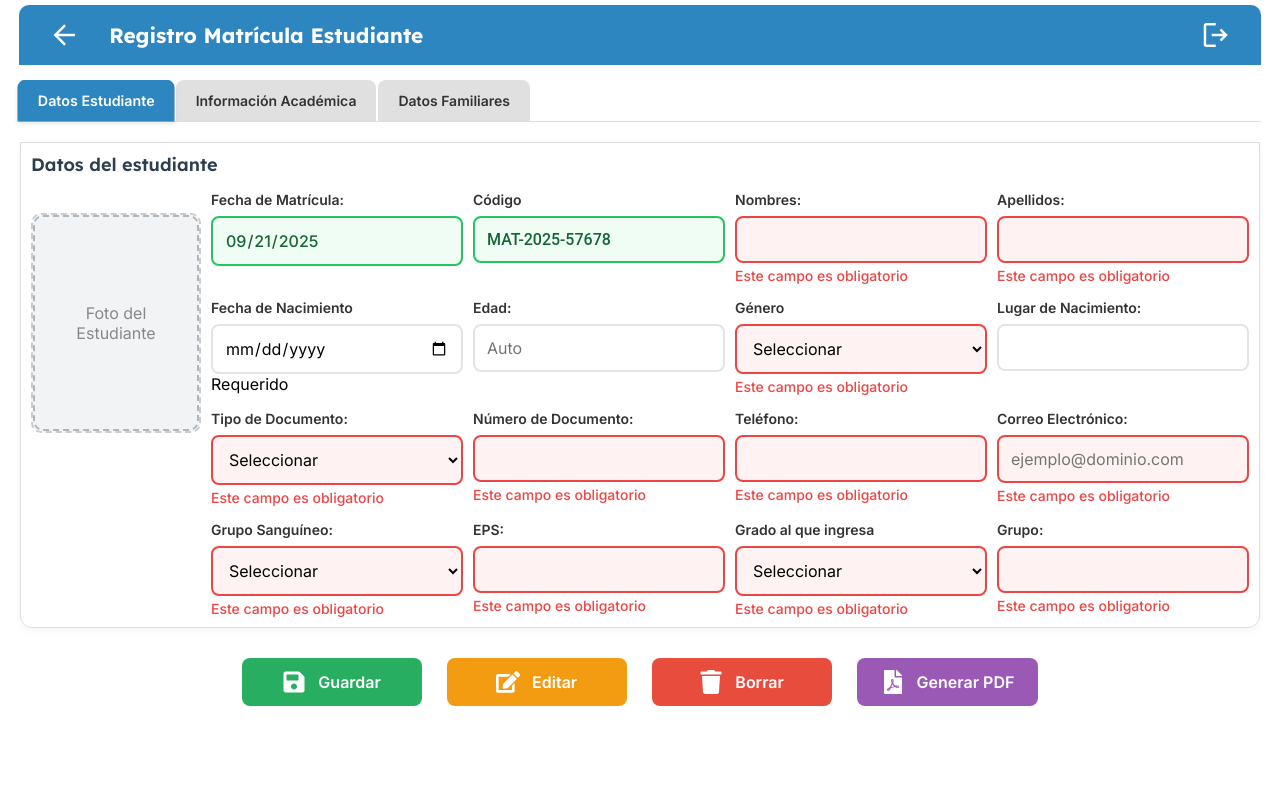
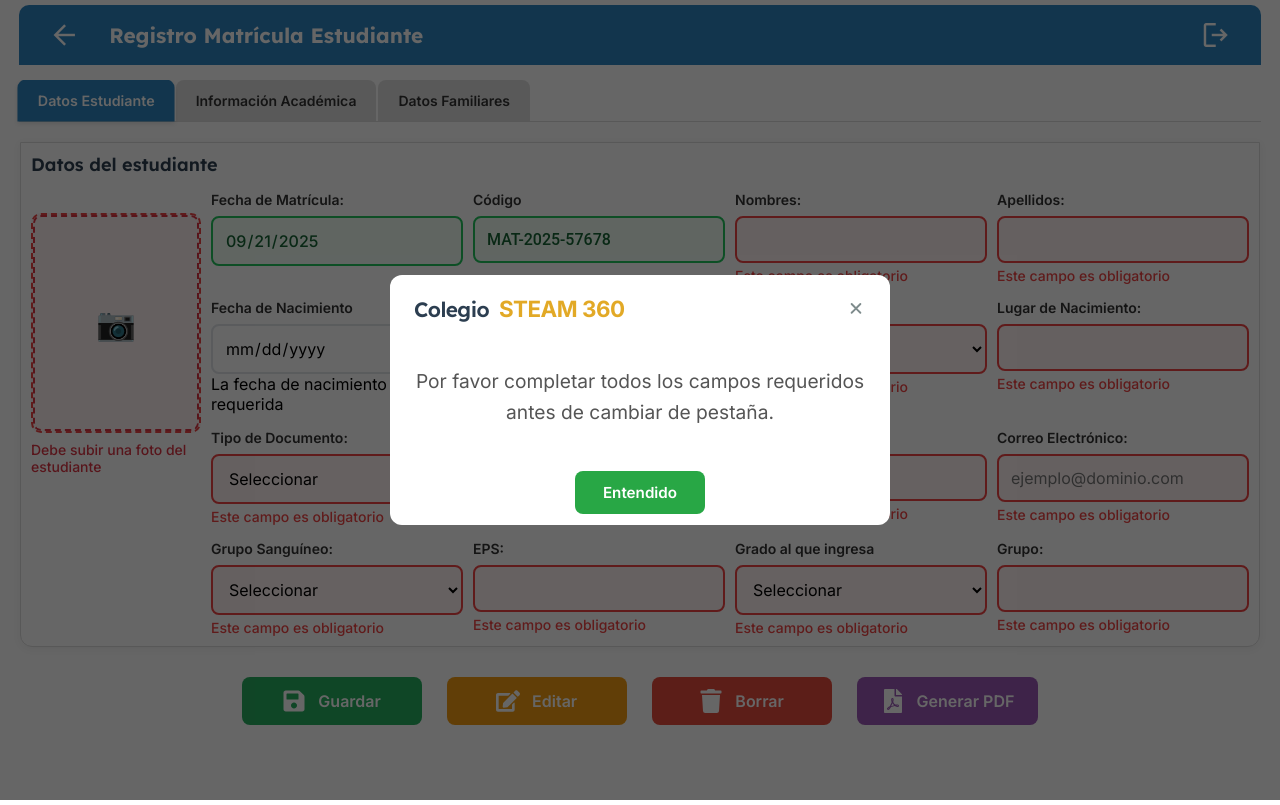
Before and after one commit to jhonhidalgoA/Gestion360, a React (Vite) app in the folder react-frontend/: page /matricula in a window 1280 px wide. Both pictures are taken after a click on the button "Datos Estudiante". Built offline with nearby package versions, Linux system fonts and the light colour scheme.

Commit message:
Validaciones

```diff
--- a/react-frontend/src/components/ui/Modal.jsx
+++ b/react-frontend/src/components/ui/Modal.jsx
@@ -1,7 +1,7 @@
 import { IoClose } from "react-icons/io5";
 import "./Modal.css";
 
-const Modal = ({ isOpen, onClose, title, message, buttons }) => {
+const Modal = ({ isOpen, onClose, title, message, buttons = [] }) => {
   if (!isOpen) return null;
 
   return (
--- a/react-frontend/src/pages/Administrador/Matricula/Matricula.jsx
+++ b/react-frontend/src/pages/Administrador/Matricula/Matricula.jsx
@@ -5,10 +5,12 @@ import TabAcademica from "./TabAcademica";
 import TabFamilia from "./TabFamilia";
 import NavbarSection from "../../../components/layout/Navbar/NavbarSection";
 import Botones from "../../../components/ui/Botones";
+import Modal from "../../../components/ui/Modal";
 import "./Matricula.css";
 
 const Matricula = () => {
   const [activeTab, setActiveTab] = useState("estudiante");
+  const [isModalOpen, setIsModalOpen] = useState(false);
 
   const generateStudentCode = () => {
     const year = new Date().getFullYear();
@@ -23,10 +25,11 @@ const Matricula = () => {
     handleSubmit,
     formState: { errors, isValid },
     trigger,
+    setValue,
+    getValues,
   } = useForm({
     mode: "onBlur",
     defaultValues: {
-
       // Datos Estudiante
       registerDate: todayDate,
       codigo: generateStudentCode(),
@@ -34,6 +37,7 @@ const Matricula = () => {
       name: "",
       lastname: "",
       studentBirthDate: "",
+      studentAge: "",
       studentGender: "",
       studentBirthPlace: "",
       studentDocument: "",
@@ -45,13 +49,13 @@ const Matricula = () => {
       studentGroup: "",
       studentBlood: "",
 
-      // Datos Académicos (para completar luego)
+      // Datos Académicos
       grado: "",
       jornada: "",
       fechaIngreso: "",
       observaciones: "",
 
-      // Datos Familiares (para completar luego)
+      // Datos Familiares
       nombrePadre: "",
       telefonoPadre: "",
       emailPadre: "",
@@ -66,6 +70,7 @@ const Matricula = () => {
 
   const handleTabChange = async (tab) => {
     let fieldsToValidate = [];
+    let hasErrors = false;
 
     if (activeTab === "estudiante") {
       fieldsToValidate = [
@@ -73,6 +78,7 @@ const Matricula = () => {
         "lastname",
         "studentBirthDate",
         "studentGender",
+        "studentBirthPlace",
         "studentDocument",
         "studentDocumentNumber",
         "studentphone",
@@ -82,15 +88,22 @@ const Matricula = () => {
         "studentGroup",
         "studentBlood",
       ];
+
+      // Validación personalizada para la foto
+      const formData = getValues();
+      if (!formData.studentPhoto) {
+        hasErrors = true;
+      }
+    } else if (activeTab === "academica") {
+      fieldsToValidate = ["grado", "jornada", "fechaIngreso"];
+    } else if (activeTab === "familia") {
+      fieldsToValidate = ["nombrePadre", "telefonoPadre", "nombreMadre", "telefonoMadre"];
     }
-
 
     if (fieldsToValidate.length > 0) {
       const isValidTab = await trigger(fieldsToValidate);
-      if (!isValidTab) {
-        alert(
-          "Por favor completa los campos obligatorios antes de cambiar de pestaña."
-        );
+      if (!isValidTab || hasErrors) {
+        setIsModalOpen(true);
         return;
       }
     }
@@ -98,8 +111,39 @@ const Matricula = () => {
     setActiveTab(tab);
   };
 
+  const handleConfirmModal = () => {
+    setIsModalOpen(false);
+
+    // Buscar el primer campo con error y hacer focus
+    const firstErrorField = Object.keys(errors)[0];
+    if (firstErrorField) {
+      // Esperar un momento para que el DOM se actualice
+      setTimeout(() => {
+        const element = document.getElementById(firstErrorField) ||
+                      document.querySelector(`[name="${firstErrorField}"]`) ||
+                      document.querySelector('.photo-label'); // Para la foto
+
+        if (element) {
+          element.focus();
+          element.scrollIntoView({ behavior: 'smooth', block: 'center' });
+        }
+      }, 100);
+    }
+  };
+
+  const handleCloseModal = () => {
+    setIsModalOpen(false);
+  };
+
   const onSubmit = (data) => {
     console.log("Formulario válido. Datos:", data);
+
+    // Validación adicional antes del envío
+    if (!data.studentPhoto) {
+      alert("Por favor, suba una foto del estudiante.");
+      return;
+    }
+
     // Aquí envías al backend
     alert("¡Matrícula registrada con éxito!");
   };
@@ -131,7 +175,7 @@ const Matricula = () => {
 
       <form onSubmit={handleSubmit(onSubmit)} className="formStudent">
         {activeTab === "estudiante" && (
-          <TabEstudiante register={register} errors={errors} />
+          <TabEstudiante register={register} errors={errors} setValue={setValue} />
         )}
         {activeTab === "academica" && (
           <TabAcademica register={register} errors={errors} />
@@ -150,6 +194,24 @@ const Matricula = () => {
           />
         </div>
       </form>
+
+      <Modal
+        isOpen={isModalOpen}
+        onClose={handleCloseModal}
+        title={
+          <>
+            Colegio <span className="modal-title-360"> STEAM 360</span>
+          </>
+        }
+        message="Por favor completar todos los campos requeridos antes de cambiar de pestaña."
+        buttons={[
+          {
+            text: "Entendido",
+            variant: "success",
+            onClick: handleConfirmModal,
+          },
+        ]}
+      />
     </div>
   );
 };
--- a/react-frontend/src/pages/Administrador/Matricula/TabEstudiante.jsx
+++ b/react-frontend/src/pages/Administrador/Matricula/TabEstudiante.jsx
@@ -1,4 +1,4 @@
-import {useState} from "react";
+import { useState, useEffect } from "react";
 import "./TabEstudiante.css";
 import InputField from "../../../components/ui/InputField";
 import SelectField from "../../../components/ui/SelectField";
@@ -17,7 +17,7 @@ const TabEstudiante = ({ register, errors, setValue }) => {
     { value: "", label: "Seleccionar" },
     { value: "masculino", label: "Masculino" },
     { value: "femenino", label: "Femenino" },
-    { value: "binario", label: "No Binario" },
+    { value: "no-binario", label: "No Binario" },
   ];
 
   const bloodOptions = [
@@ -50,20 +50,38 @@ const TabEstudiante = ({ register, errors, setValue }) => {
 
   const [preview, setPreview] = useState(null);
   const [age, setAge] = useState("");
+  const [photoFile, setPhotoFile] = useState(null);
+  const [photoError, setPhotoError] = useState("");
+
+  // Efecto para validar la foto cuando cambia
+  useEffect(() => {
+    if (photoFile) {
+      setValue("studentPhoto", photoFile, { shouldValidate: true });
+      setPhotoError("");
+    } else {
+      setValue("studentPhoto", null, { shouldValidate: true });
+      setPhotoError("Debe subir una foto del estudiante");
+    }
+  }, [photoFile, setValue]);
 
   const calculateAge = (birthDateString) => {
     if (!birthDateString) return "";
+
     const birthDate = new Date(birthDateString);
     const today = new Date();
+
+    if (birthDate > today) {
+      return "";
+    }
+
     let calculatedAge = today.getFullYear() - birthDate.getFullYear();
     const monthDiff = today.getMonth() - birthDate.getMonth();
-    if (
-      monthDiff < 0 ||
-      (monthDiff === 0 && today.getDate() < birthDate.getDate())
-    ) {
+
+    if (monthDiff < 0 || (monthDiff === 0 && today.getDate() < birthDate.getDate())) {
       calculatedAge--;
     }
-    return calculatedAge > 0 ? calculatedAge : "";
+
+    return calculatedAge >= 0 ? calculatedAge : "";
   };
 
   const handleBirthDateChange = (e) => {
@@ -75,14 +93,51 @@ const TabEstudiante = ({ register, errors, setValue }) => {
 
   const handlePhotoChange = (e) => {
     const file = e.target.files[0];
-    if (file) {
+
+    if (!file) {
+      setPreview(null);
+      setPhotoFile(null);
+      setPhotoError("Debe subir una foto del estudiante");
+      return;
+    }
+
+    // Verifica si es una imagen
+    if (!file.type.startsWith("image/")) {
+      alert("Solo se permiten archivos de imagen (JPG, PNG, GIF).");
+      e.target.value = "";
+      setPreview(null);
+      setPhotoFile(null);
+      setPhotoError("Debe ser un archivo de imagen");
+      return;
+    }
+
+    // Verifica tamaño
+    if (file.size > 5 * 1024 * 1024) {
+      alert("La imagen debe pesar menos de 5MB.");
+      e.target.value = "";
+      setPreview(null);
+      setPhotoFile(null);
+      setPhotoError("La imagen debe pesar menos de 5MB");
+      return;
+    }
+
+    // Leer y mostrar la imagen
     const reader = new FileReader();
     reader.onloadend = () => {
       setPreview(reader.result);
+      setPhotoFile(file);
+      setPhotoError("");
     };
     reader.readAsDataURL(file);
-    } else {
+  };
+
+  const clearPhoto = () => {
     setPreview(null);
+    setPhotoFile(null);
+    setPhotoError("Debe subir una foto del estudiante");
+    const fileInput = document.getElementById("student-photo");
+    if (fileInput) {
+      fileInput.value = "";
     }
   };
 
@@ -91,34 +146,13 @@ const TabEstudiante = ({ register, errors, setValue }) => {
       <div className="photo-container">
         <label
           htmlFor="student-photo"
-          className={`photo-label ${errors.studentPhoto ? "photo-error" : ""}`}
+          className={`photo-label ${photoError ? "photo-error" : ""}`}
         >
-          <span>{preview ? "" : "Foto del Estudiante"}</span>
+          {!preview && <span></span>}
           <input
             type="file"
             id="student-photo"
-            {...register("studentPhoto", {
-              required: "Debe subir una foto del estudiante",
-              validate: {
-                isImage: (files) => {
-                  if (!files || files.length === 0)
-                    return "Debe subir una foto";
-                  const file = files[0];
-                  return (
-                    file.type.startsWith("image/") ||
-                    "Solo se permiten imágenes"
-                  );
-                },
-                maxSize: (files) => {
-                  if (!files || files.length === 0) return true;
-                  const file = files[0];
-                  return (
-                    file.size <= 5 * 1024 * 1024 ||
-                    "La imagen debe pesar menos de 5MB"
-                  );
-                },
-              },
-            })}
+            name="studentPhoto"
             accept="image/*"
             onChange={handlePhotoChange}
             className="visually-hidden"
@@ -129,17 +163,54 @@ const TabEstudiante = ({ register, errors, setValue }) => {
               backgroundImage: preview ? `url(${preview})` : "none",
               backgroundSize: "cover",
               backgroundPosition: "center",
-              border: preview ? "none" : "2px dashed #adb5bd",
+              border: preview ? "2px solid #28a745" : photoError ? "2px dashed #dc3545" : "2px dashed #adb5bd",
+              minHeight: "150px",
+              display: "flex",
+              alignItems: "center",
+              justifyContent: "center",
+              position: "relative",
+              borderRadius: "8px"
             }}
           >
+            {!preview && (
+              <div style={{ textAlign: "center", color: photoError ? "#dc3545" : "#6c757d" }}>
+                <div style={{ fontSize: "2rem" }}>📷</div>
+              </div>
+            )}
           </div>
         </label>
-        {errors.studentPhoto && (
+
+        {preview && (
+          <button
+            type="button"
+            onClick={clearPhoto}
+            className="clear-photo-btn"
+            style={{
+              marginTop: "0.5rem",
+              padding: "0.25rem 0.5rem",
+              fontSize: "0.8rem",
+              backgroundColor: "#08f884ff",
+              color: "white",
+              border: "none",
+              borderRadius: "4px",
+              cursor: "pointer"
+            }}
+          >
+           Cambiar foto
+          </button>
+        )}
+
+        {photoError && (
           <span
             className="error-message"
-            style={{ display: "block", marginTop: "0.5rem" }}
+            style={{
+              display: "block",
+              marginTop: "0.5rem",
+              color: "#dc3545",
+              fontSize: "0.875rem"
+            }}
           >
-            {errors.studentPhoto.message}
+            {photoError}
           </span>
         )}
       </div>
@@ -153,6 +224,7 @@ const TabEstudiante = ({ register, errors, setValue }) => {
               type="date"
               className="input-autofill"
               id="register-date"
+              name="registerDate"
               {...register("registerDate")}
               readOnly
             />
@@ -163,6 +235,7 @@ const TabEstudiante = ({ register, errors, setValue }) => {
               type="text"
               className="input-autofill"
               id="codigo"
+              name="codigo"
               {...register("codigo")}
               readOnly
             />
@@ -205,16 +278,26 @@ const TabEstudiante = ({ register, errors, setValue }) => {
             <input
               type="date"
               id="studentBirthDate"
+              name="studentBirthDate"
               {...register("studentBirthDate", {
-                required: "Requerido",
-                validate: (value) => {
-                  if (!value) return "Requerido";
+                required: "La fecha de nacimiento es requerida",
+                validate: {
+                  notFuture: (value) => {
+                    if (!value) return true;
                     const date = new Date(value);
-                  return !isNaN(date) || "Fecha inválida";
+                    const today = new Date();
+                    return date <= today || "La fecha no puede ser futura";
                   },
+                  validAge: (value) => {
+                    if (!value) return true;
+                    const age = calculateAge(value);
+                    return age >= 3 && age <= 25 || "La edad debe estar entre 3 y 25 años";
+                  }
+                }
               })}
               onChange={handleBirthDateChange}
               className={`input-line ${errors.studentBirthDate ? "error" : ""}`}
+              max={new Date().toISOString().split('T')[0]}
             />
             {errors.studentBirthDate && (
               <p className="field-error">{errors.studentBirthDate.message}</p>
@@ -225,6 +308,7 @@ const TabEstudiante = ({ register, errors, setValue }) => {
             <input
               type="number"
               id="studentAge"
+              name="studentAge"
               value={age}
               readOnly
               className="input-line"
@@ -247,11 +331,11 @@ const TabEstudiante = ({ register, errors, setValue }) => {
             required
             validation={{
               minLength: { value: 3, message: "Mínimo 3 caracteres" },
+              maxLength: { value: 100, message: "Máximo 100 caracteres" },
             }}
           />
         </div>
 
-        {/* Fila 3 */}
         <div className="field-row">
           <SelectField
             label="Tipo de Documento:"
@@ -306,7 +390,6 @@ const TabEstudiante = ({ register, errors, setValue }) => {
           />
         </div>
 
-        {/* Fila 4 */}
         <div className="field-row">
           <SelectField
             label="Grupo Sanguíneo:"
@@ -322,6 +405,10 @@ const TabEstudiante = ({ register, errors, setValue }) => {
             register={register}
             errors={errors}
             required
+            validation={{
+              minLength: { value: 2, message: "Mínimo 2 caracteres" },
+              maxLength: { value: 50, message: "Máximo 50 caracteres" },
+            }}
           />
           <SelectField
             label="Grado al que ingresa"
```
Lines whose indentation alone changed are shown as unchanged.
